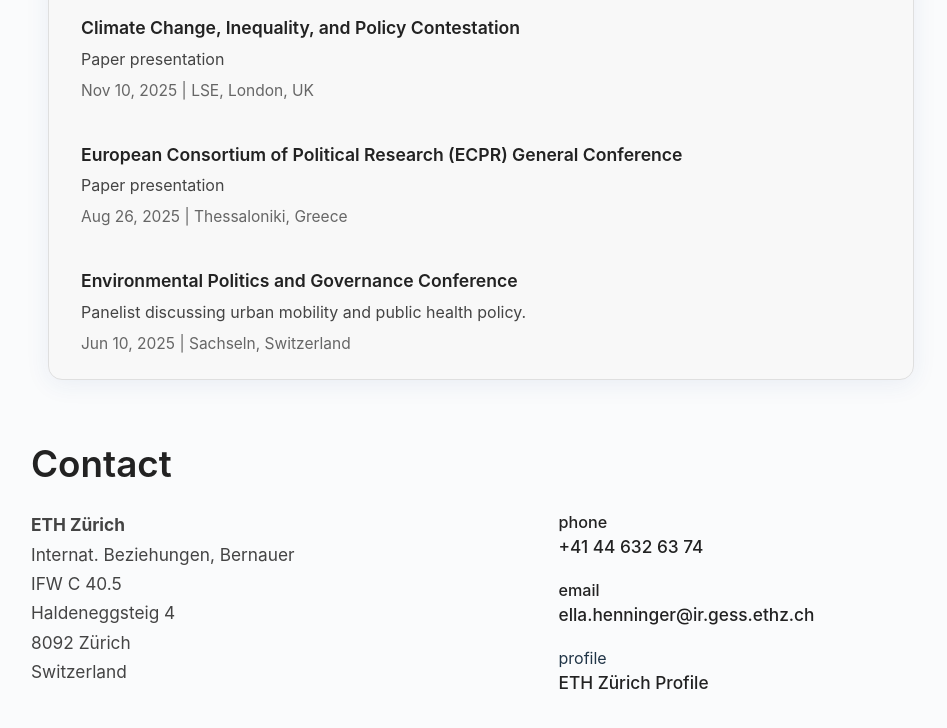
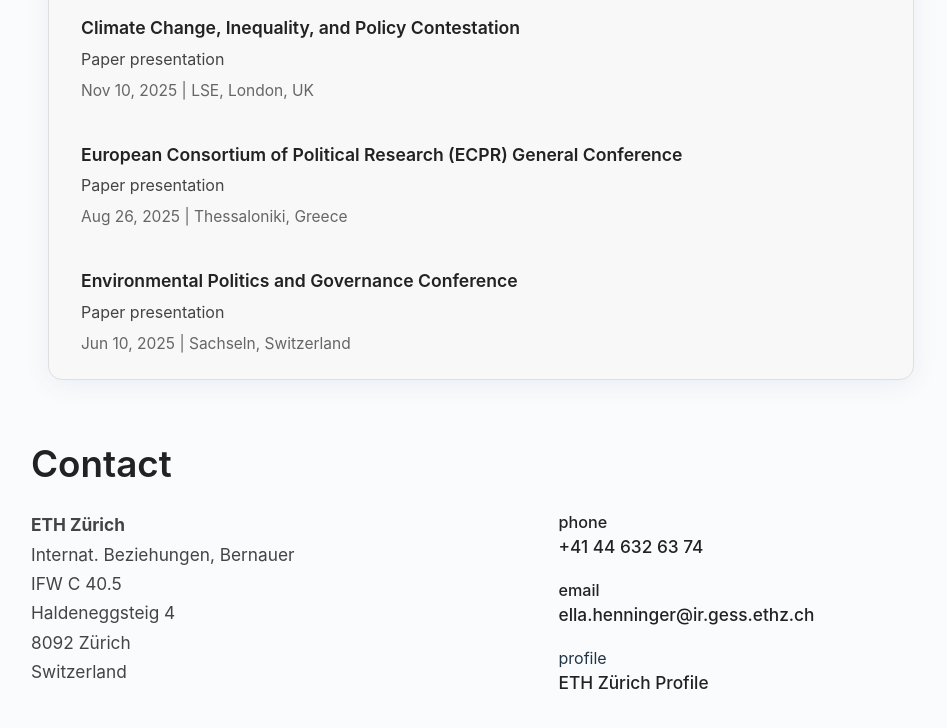
Before and after one commit to ellahenninger/ellahenninger.github.io, a React (Vite) app: page /about in a window 1280 px wide. Shown: the part 1412-2140 px from the top of the page, without its empty margins (159-1106 px from the left). Built offline with nearby package versions, Linux system fonts and the light colour scheme.

Commit message:
adjust workshop text

```diff
--- a/src/pages/About.tsx
+++ b/src/pages/About.tsx
@@ -21,7 +21,7 @@ const workshops = [
   },
   {
     title: 'Environmental Politics and Governance Conference',
-    description: 'Panelist discussing urban mobility and public health policy.',
+    description: 'Paper presentation',
     date: '2025-06-10',
     location: 'Sachseln, Switzerland',
   },
```
